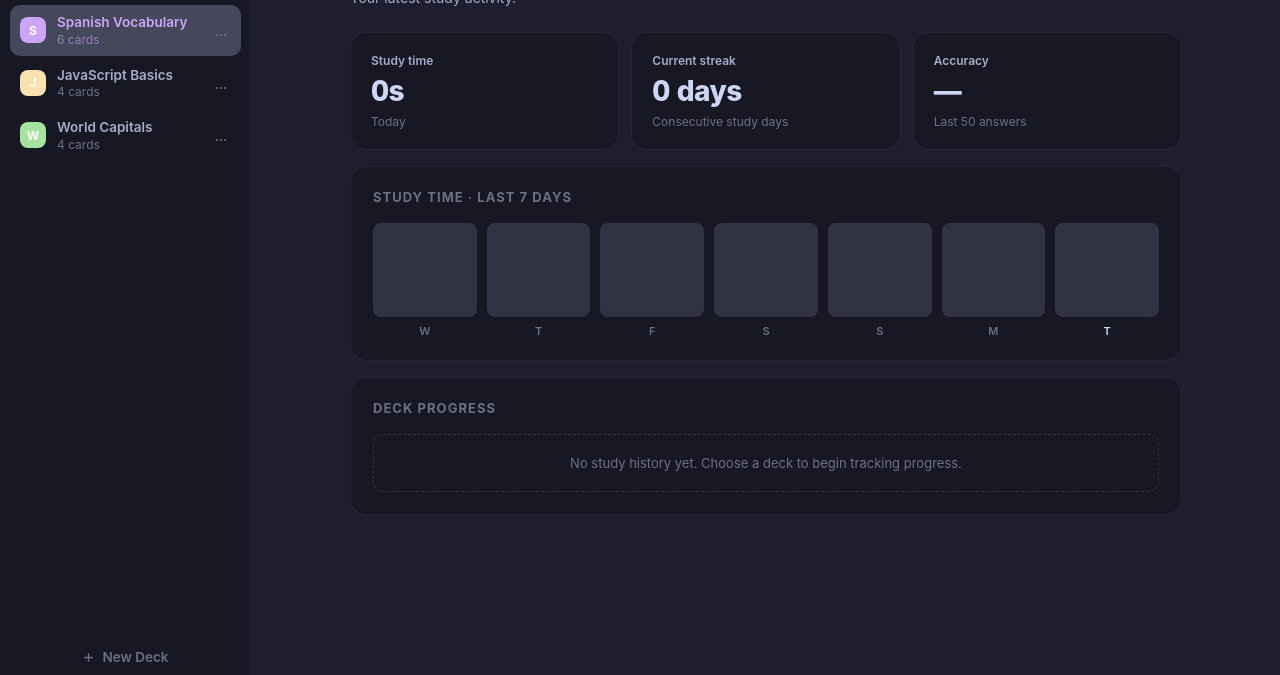
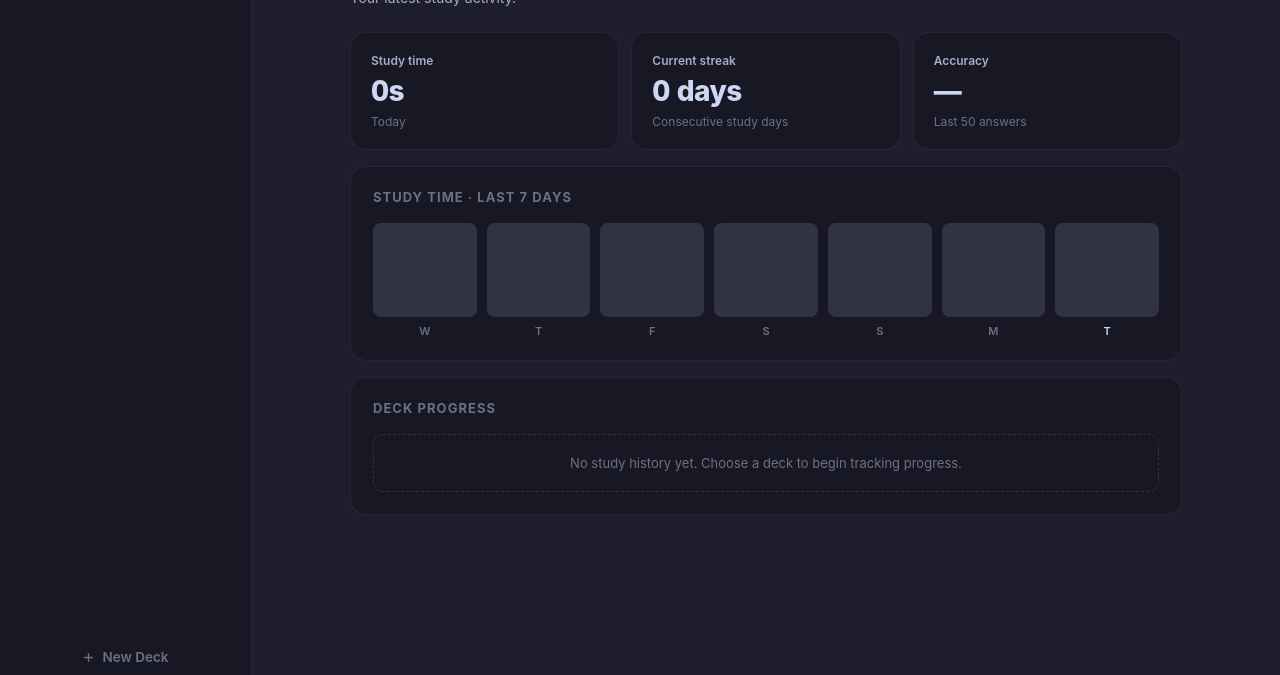
Before and after one commit to idaries/flipside, a website: page index.html in a window 1280 px wide. Shown: the part 125-800 px from the top of the page. Drawn offline with Linux system fonts and the light colour scheme.

Commit message:
Start with an empty library

```diff
--- a/index.html
+++ b/index.html
@@ -1018,38 +1018,6 @@ body {
 <script>
 
 const COLORS = ['#cba6f7','#f5c2e7','#a6e3a1','#f9e2af','#89b4fa','#f38ba8','#94e2d5','#fab387'];
-const SAMPLE = [
-  {
-    id: 'd1', name: 'Spanish Vocabulary', color: '#cba6f7', description: 'Common words and phrases for everyday conversation.',
-    cards: [
-      { id: 'c1', front: 'Hola', back: 'Hello', starred: false },
-      { id: 'c2', front: 'Gracias', back: 'Thank you', starred: true },
-      { id: 'c3', front: 'Por favor', back: 'Please', starred: false },
-      { id: 'c4', front: '¿Cómo estás?', back: 'How are you?', starred: false },
-      { id: 'c5', front: 'Buenos días', back: 'Good morning', starred: false },
-      { id: 'c6', front: 'Hasta luego', back: 'See you later', starred: false },
-    ]
-  },
-  {
-    id: 'd2', name: 'JavaScript Basics', color: '#f9e2af', description: 'Core concepts for the language of the web.',
-    cards: [
-      { id: 'c7', front: 'What does `typeof null` return?', back: '"object" — a historical bug kept for backwards compatibility', starred: false },
-      { id: 'c8', front: 'let vs const', back: '`let` allows reassignment; `const` bindings cannot be reassigned', starred: false },
-      { id: 'c9', front: 'What is a closure?', back: 'A function that retains access to its outer scope variables even after that scope has finished executing', starred: true },
-      { id: 'c10', front: 'What does `===` check?', back: 'Strict equality — both value and type, without coercion', starred: false },
-    ]
-  },
-  {
-    id: 'd3', name: 'World Capitals', color: '#a6e3a1', description: 'Test your geography knowledge.',
-    cards: [
-      { id: 'c11', front: 'Japan', back: 'Tokyo', starred: false },
-      { id: 'c12', front: 'Canada', back: 'Ottawa', starred: false },
-      { id: 'c13', front: 'Australia', back: 'Canberra', starred: false },
-      { id: 'c14', front: 'Brazil', back: 'Brasília', starred: false },
-    ]
-  },
-];
-
 const uid = () => Math.random().toString(36).slice(2, 10) + Date.now().toString(36).slice(-4);
 const safeColor = c => COLORS.includes(c) ? c : COLORS[0];
 
@@ -1097,9 +1065,7 @@ function load() {
     const raw = localStorage.getItem('flash-decks-v2');
     if (raw) return normalizeLibrary(JSON.parse(raw));
   } catch (e) {}
-  const sample = structuredClone(SAMPLE);
-  sample.forEach(d => { d.folderId = null; });
-  return { decks: sample, folders: [] };
+  return { decks: [], folders: [] };
 }
 
 const savedData = load();
```
